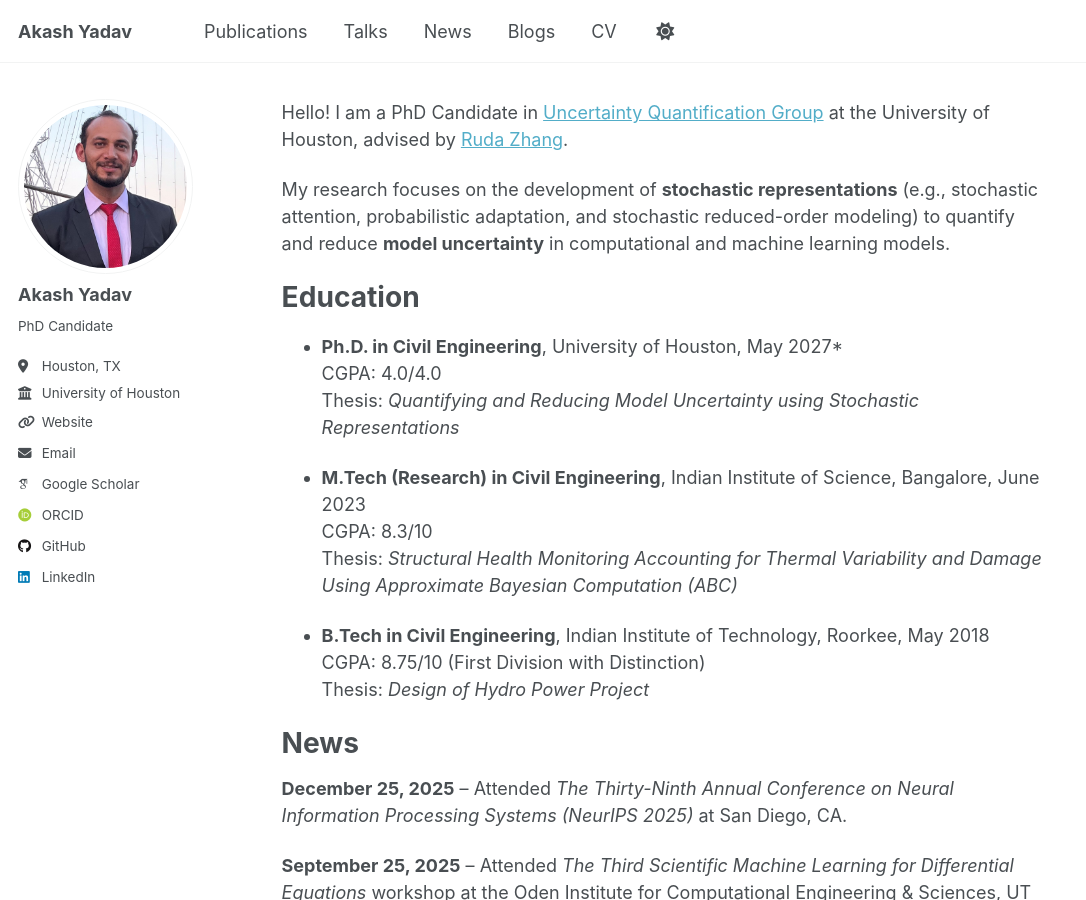
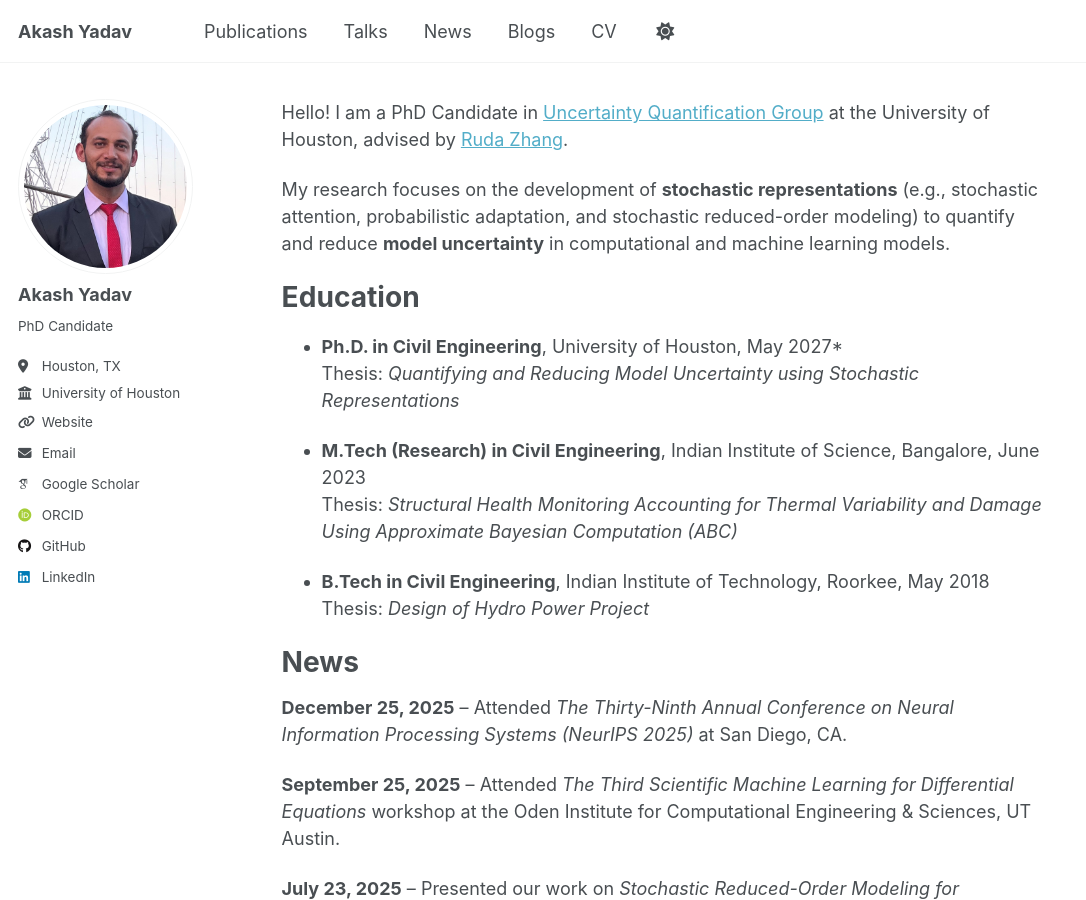
Before and after one commit to akashyadav0210/akashyadav0210.github.io, a Jekyll site: the page built from _pages/about.md, in a window 1280 px wide and 900 px high. Shown: the whole window, without its empty margins (0-1086 px from the left). Built offline with Jekyll 4.4.1, drawn with Linux system fonts in a browser that asks for light colours; emoji names are drawn with the system emoji font; some web fonts are replaced.

Commit message:
Update about me

```diff
--- a/_pages/about.md
+++ b/_pages/about.md
@@ -15,15 +15,12 @@ Education
 ===========
 
 - **Ph.D. in Civil Engineering**, University of Houston, May 2027*
-  CGPA: 4.0/4.0
   Thesis: *Quantifying and Reducing Model Uncertainty using Stochastic Representations*
 
 - **M.Tech (Research) in Civil Engineering**, Indian Institute of Science, Bangalore, June 2023
-  CGPA: 8.3/10
   Thesis: *Structural Health Monitoring Accounting for Thermal Variability and Damage Using Approximate Bayesian Computation (ABC)*
 
 - **B.Tech in Civil Engineering**, Indian Institute of Technology, Roorkee, May 2018
-  CGPA: 8.75/10 (First Division with Distinction)
   Thesis: *Design of Hydro Power Project*
 
 
```
